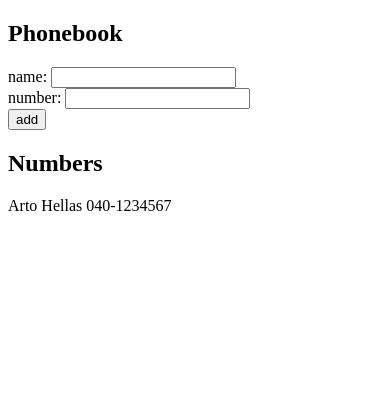
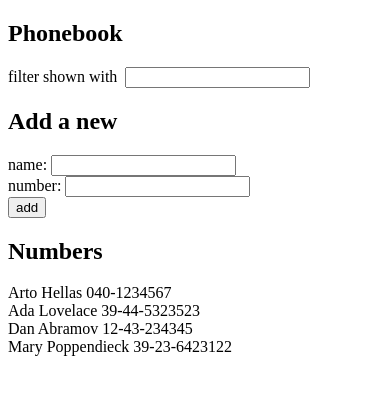
Before and after one commit to codejunky/FullStackOpen, a React (Create React App) app in the folder part2/phonebook/: page / in a window 390 px wide. Shown: the top 394 px of the page. Built offline with nearby package versions, Linux system fonts and the light colour scheme; the HTML template or start-up script is replaced by a standard one.

Commit message:
Exercise 2.9 - Solution to Phonebook, step 4

```diff
--- a/part2/phonebook/src/App.js
+++ b/part2/phonebook/src/App.js
@@ -2,10 +2,14 @@
 
 const App = () => {
   const [ persons, setPersons ] = useState([
-    { name: 'Arto Hellas', number: '040-1234567' }
+    { name: 'Arto Hellas', number: '040-1234567' },
+    { name: 'Ada Lovelace', number: '39-44-5323523' },
+    { name: 'Dan Abramov', number: '12-43-234345' },
+    { name: 'Mary Poppendieck', number: '39-23-6423122' }
   ])
   const [ newName, setNewName ] = useState('')
   const [ newNumber, setNewNumber ] = useState('')
+  const [personsFiltered, setPersonsFiltered] = useState({searchFilter: '', persons})
 
   const handleNameChange = event => {
     const name = event.target.value
@@ -30,9 +34,28 @@
     }
   }
 
+  const handleNameFilterChange = event => {
+    const filter = event.target.value
+    const filtered = persons.filter(
+      ({name}) => name.toLowerCase().includes(filter.toLowerCase())
+    )
+    setPersonsFiltered({searchFilter: filter, persons: filtered})
+  }
+
   return (
     <div>
       <h2>Phonebook</h2>
+
+      <div>
+        filter shown with &nbsp;
+        <input
+          value={personsFiltered.searchFilter}
+          onChange={handleNameFilterChange}
+        />
+      </div>
+
+      <h2>Add a new</h2>
+
       <form onSubmit={handleOnSubmit}>
         <div>
           name: <input value={newName} onChange={handleNameChange} />
@@ -47,7 +70,7 @@
       <h2>Numbers</h2>
 
       <div>
-        {persons.map(person => (
+        {personsFiltered.persons.map(person => (
           <div key={person.name}>
             {person.name} {person.number}
           </div>
```
